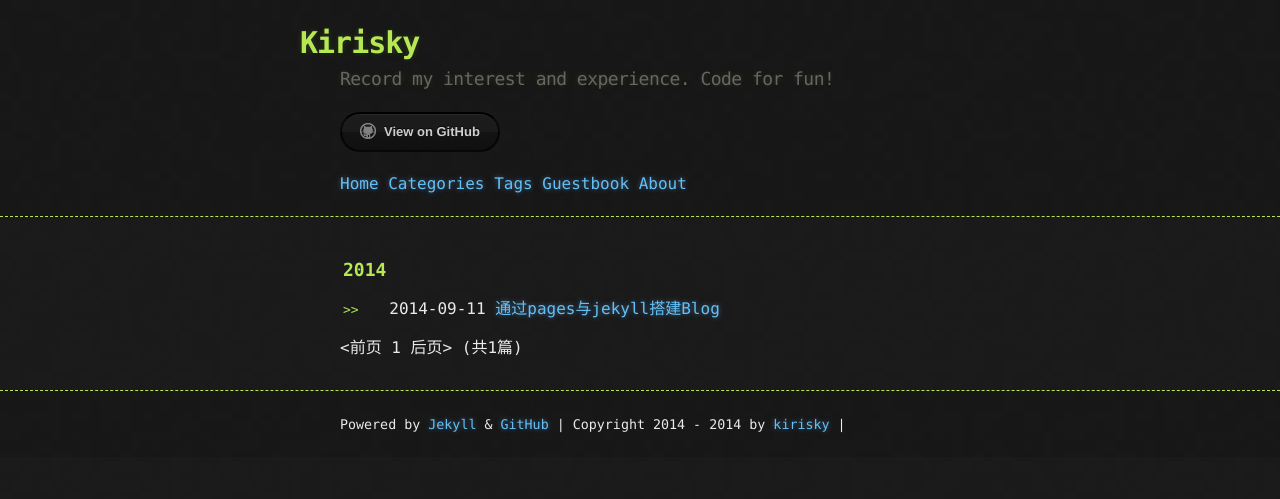
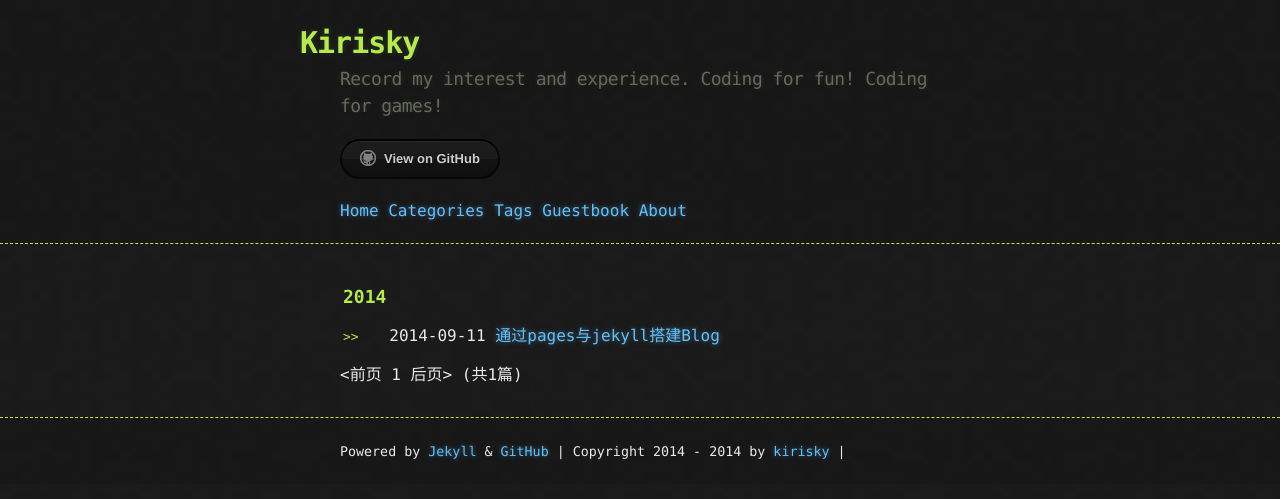
Before and after one commit to simonzhao/kirisky.github.io, a Jekyll site: the page built from index.html, in a window 1280 px wide. Shown: the top 499 px of the page. Built offline with Jekyll 4.4.1, drawn with Linux system fonts in a browser that asks for light colours; the list of posts is cut into pages by our own code; comment, search, counter and statistics services are not loaded.

Commit message:
Update _config.yml

```diff
--- a/_config.yml
+++ b/_config.yml
@@ -2,7 +2,7 @@
 title: Kirisky
 email: youandox@gmail.com
 description: > # this means to ignore newlines until "baseurl:"
-  Record my interest and experience. Code for fun!
+  Record my interest and experience. Coding for fun! Coding for games!
 baseurl: "" # the subpath of your site, e.g. /blog/
 url: "http://kirisky.github.com" # the base hostname & protocol for your site
 author: kirisky
```
